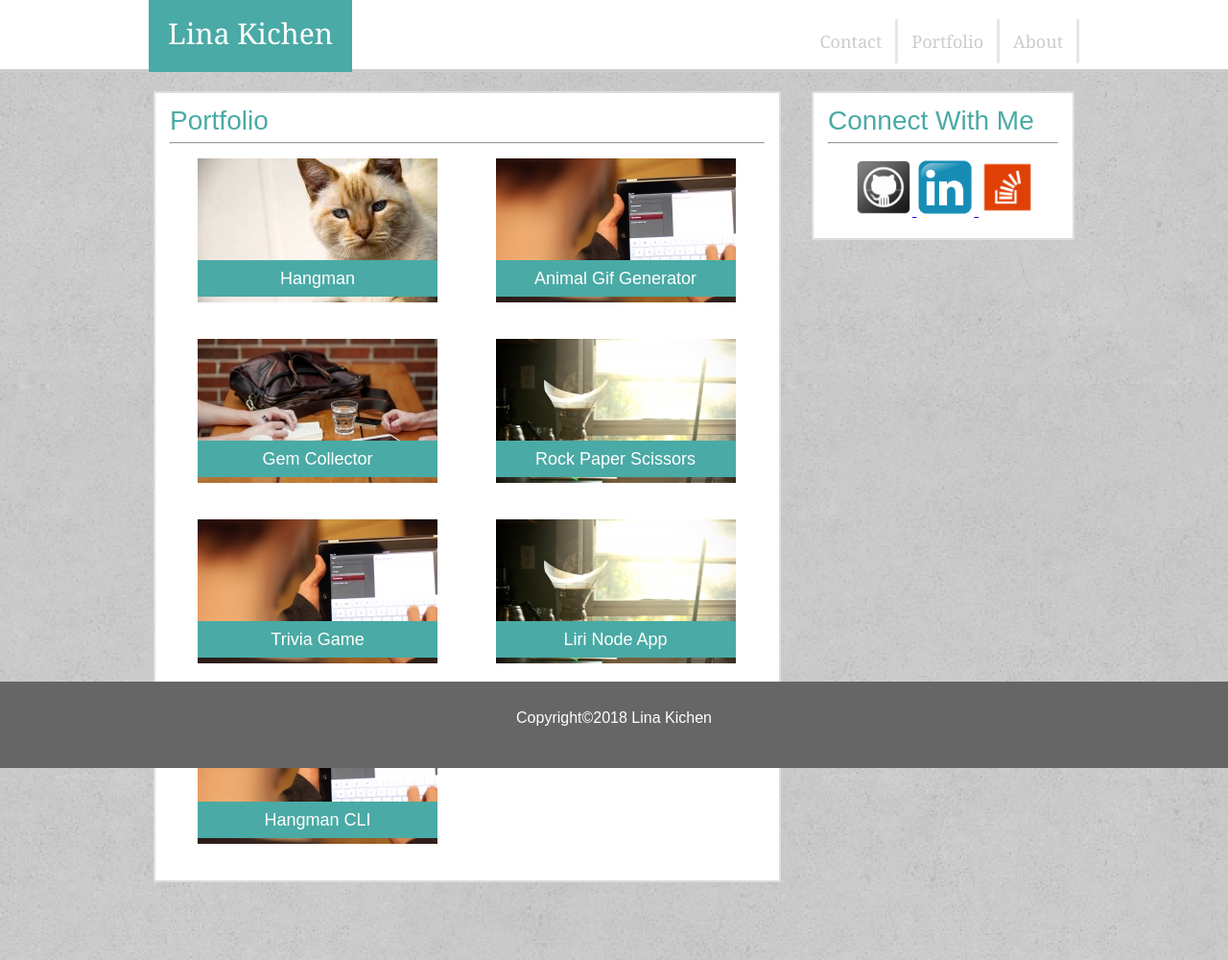
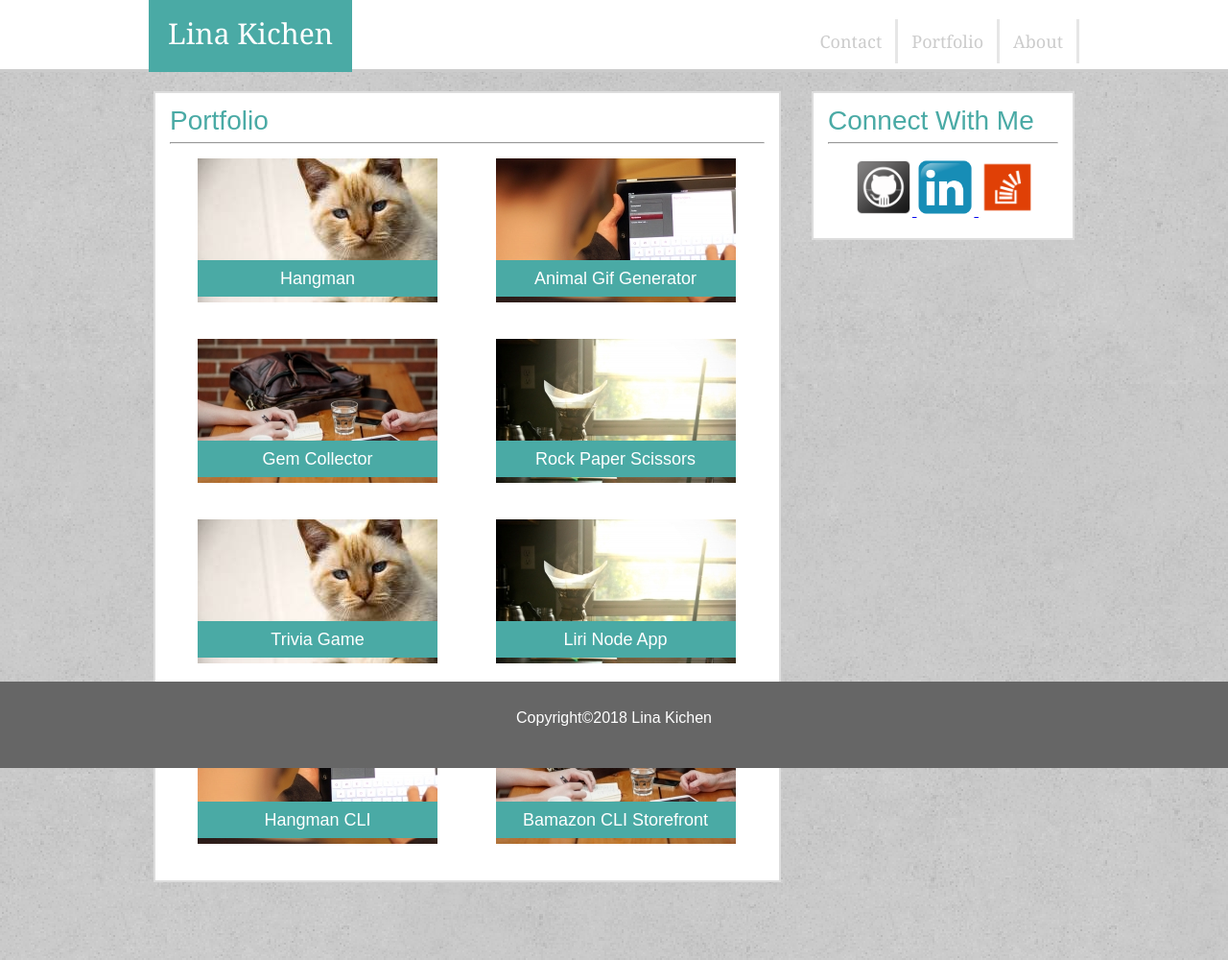
Before and after one commit to hkichen/Responsive-Portfolio, a plain HTML site: page portfolio.html in a window 1280 px wide. Shown: the whole page at 96% size. Drawn offline with Linux system fonts and the light colour scheme.

Commit message:
added bamazon to portfolio

```diff
--- a/portfolio.html
+++ b/portfolio.html
@@ -48,7 +48,7 @@
 						</div>
 						<div class="container3">
 							<a href="../triviaGame/index.html">
-								<img src="assets/images/ipad.jpg">
+								<img src="assets/images/cat_1.jpg">
 							</a>
 								<div id="text-block3">
 									<h4>Trivia Game</h4>
@@ -88,7 +88,14 @@
 								<h4>Liri Node App</h4>
 							</div>
 						</div>
-					</div>
+						<div class="container3">
+							<a href="https://github.com/hkichen/BamazonSQL">
+								<img src="assets/images/collab.jpg">
+							</a>
+							<div id="text-block3">
+								<h4>Bamazon CLI Storefront</h4>
+							</div>
+						</div>
 					</div>
 				</div>
 			</section>
```
